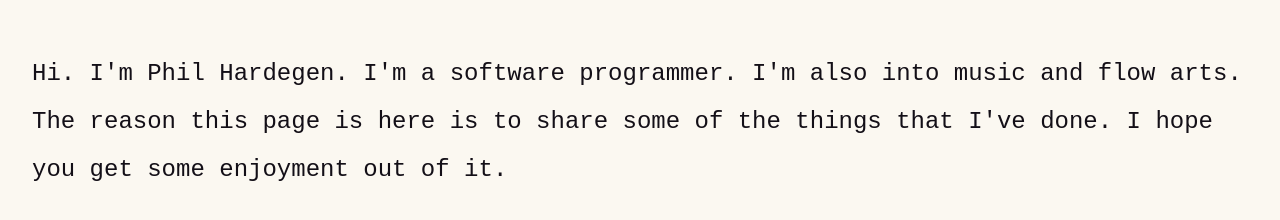
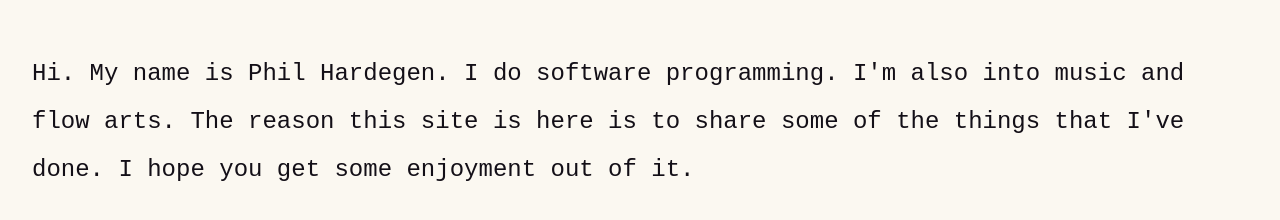
Before and after one commit to philhd/phil-site, a website: page public/index.html in a window 1280 px wide. Shown: the part 138-358 px from the top of the page. Drawn offline with Linux system fonts and the light colour scheme.

Commit message:
wording updates

```diff
--- a/public/index.html
+++ b/public/index.html
@@ -26,7 +26,7 @@
         <!-- <h2 class="menu-item">Food</h2> -->
     </div>
     <p>
-        Hi. I'm Phil Hardegen. I'm a software programmer. I'm also into music and flow arts. The reason this page is here is to share some of the things that I've done. I hope you get some enjoyment out of it.
+        Hi. My name is Phil Hardegen. I do software programming. I'm also into music and flow arts. The reason this site is here is to share some of the things that I've done. I hope you get some enjoyment out of it.
     </p>
 </body>
 
```
